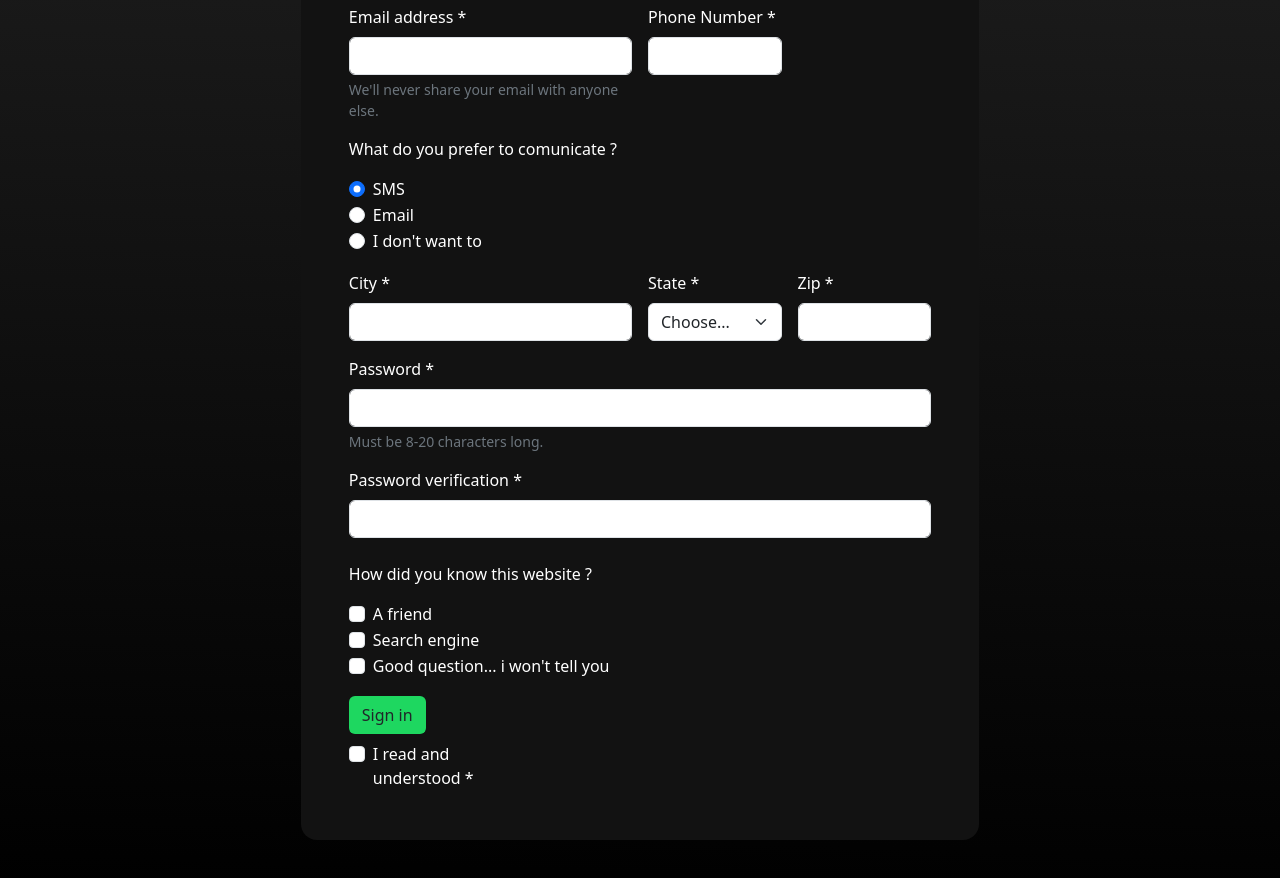
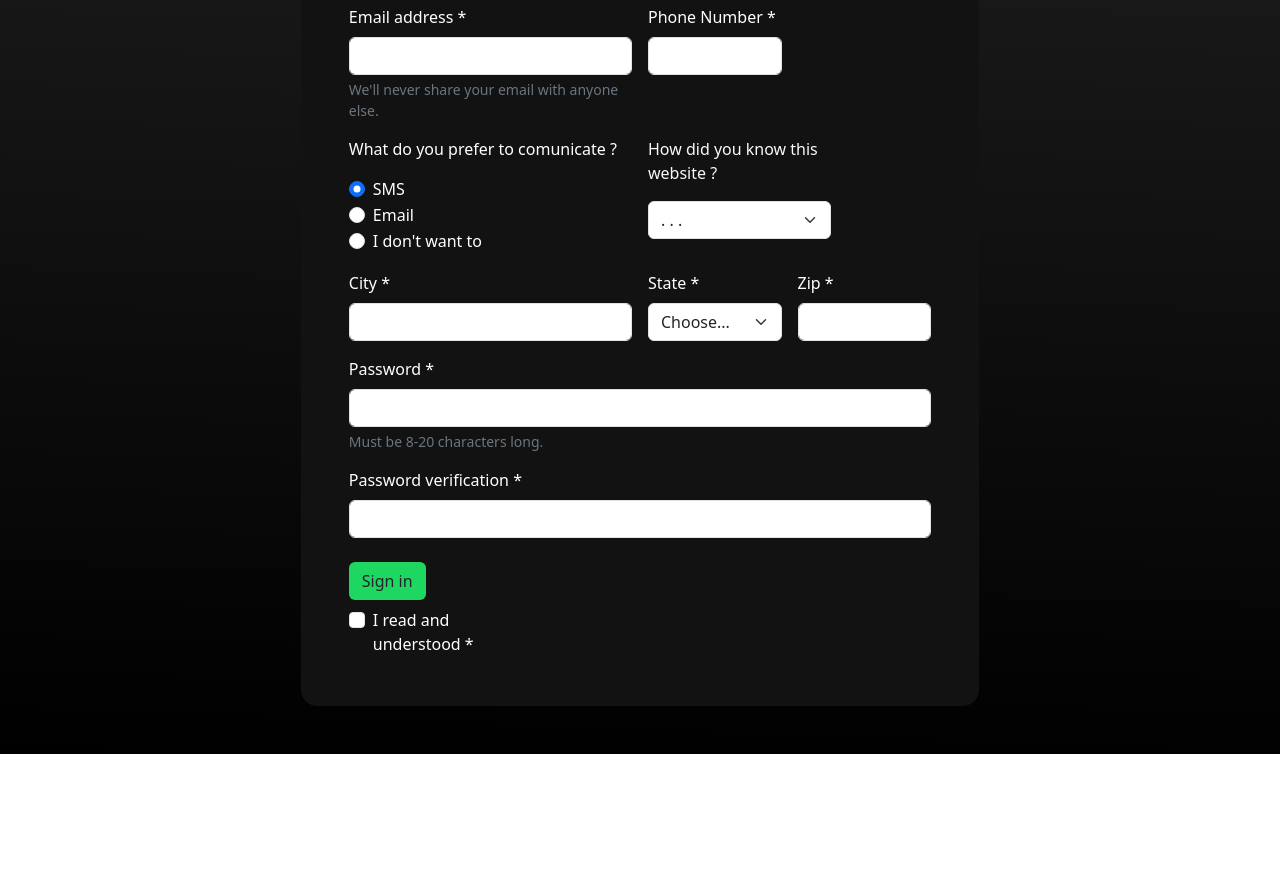
Before and after one commit to triangle999/Formulaire, a website: page inscription.html in a window 1280 px wide. Shown: the part 540-1418 px from the top of the page. After the commit the page ends 1294 px from the top, so only its background shows below. Drawn offline with nearby package versions, Linux system fonts and the light colour scheme.

Commit message:
maj html

```diff
--- a/inscription.html
+++ b/inscription.html
@@ -46,7 +46,7 @@
             <label for="pnumber" class="form-label">Phone Number *</label>
             <input type="pnumber" class="form-control" id="pnumber" aria-describedby="pnumber" required>
         </div>
-        <div class="">
+        <div class="col-md-6">
             <p>What do you prefer to comunicate ?</p>
             <div class="form-check" required>
                 <input class="form-check-input" type="radio" name="radioDefault" id="radioDefault1" checked>
@@ -66,6 +66,15 @@
                     I don't want to
                 </label>
             </div>
+        </div>
+        <div class="col-md-4">
+            <p class="text-light">How did you know this website ?</p>
+            <select class="form-select" aria-label="select example">
+                <option selected>. . .</option>
+                <option value="1">A friend</option>
+                <option value="2">Search engine</option>
+                <option value="3">Good question... i won't tell you</option>
+            </select>
         </div>
         <div class="col-md-6">
             <label for="validationCustom03" class="form-label">City *</label>
@@ -101,27 +110,6 @@
             <label for="exampleInputPassword1" class="form-label">Password verification *</label>
             <input type="password" class="form-control" id="exampleInputPassword1" required>
         </div>
-        <div class="">
-            <p>How did you know this website ?</p>
-            <div class="form-check">
-                <input class="form-check-input" type="checkbox" value="" id="checkDefault">
-                <label class="form-check-label" for="checkDefault">
-                    A friend
-                </label>
-            </div>
-            <div class="form-check">
-                <input class="form-check-input" type="checkbox" value="" id="checkDefault">
-                <label class="form-check-label" for="checkDefault">
-                    Search engine
-                </label>
-            </div>
-            <div class="form-check">
-                <input class="form-check-input" type="checkbox" value="" id="checkDefault">
-                <label class="form-check-label" for="checkDefault">
-                    Good question... i won't tell you
-                </label>
-            </div>
-        </div>
         <div class="col-md-3">
             <button type="submit" class="btn color-button mb-2">Sign in</button>
             <div class="form-check">
```
Lines whose indentation alone changed are shown as unchanged.
